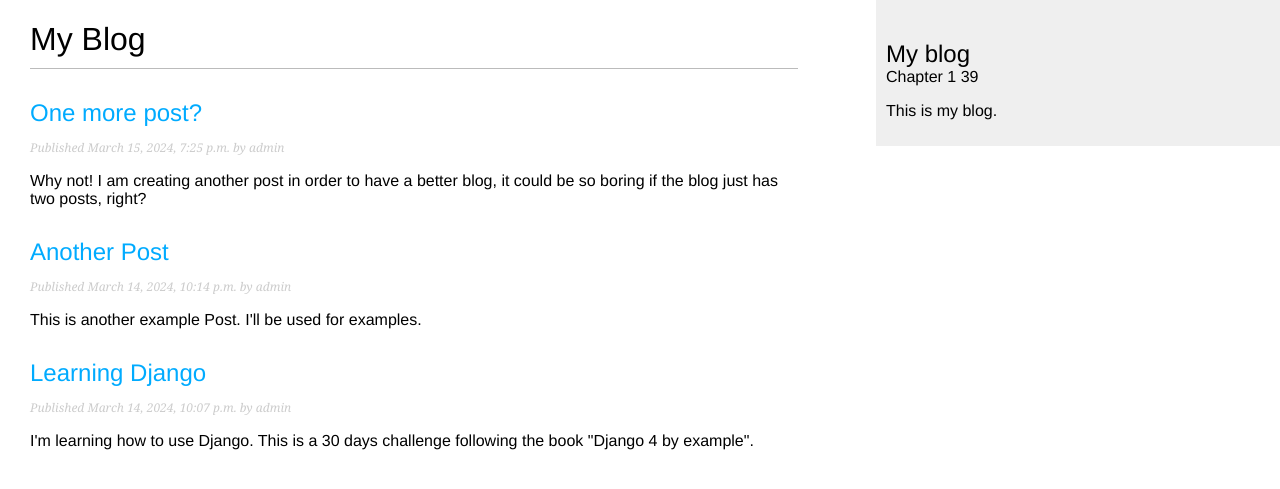
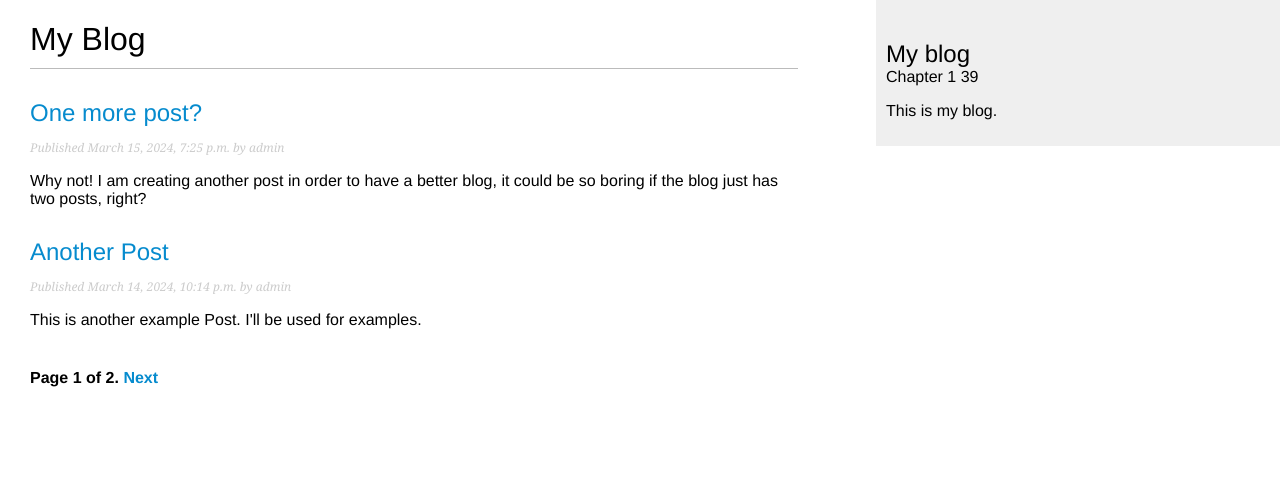
Before and after one commit to jaivalos-dev/Reto-Django-en-30-dias, a Django app: page /blog/ in a window 1280 px wide. Shown: the top 489 px of the page. Run offline with Django 4.2, Linux system fonts and the light colour scheme; data comes from the database, SQL or seed files in the repository; both versions use the stored data as it was after the commit.

Commit message:
Tercer dia vamosssssssssss

```diff
--- a/mysite/blog/models.py
+++ b/mysite/blog/models.py
@@ -1,6 +1,7 @@
 from django.db import models
 from django.utils import timezone
 from django.contrib.auth.models import User
+from django.urls import reverse
 
 class PublishedManager(models.Manager):
     def get_queryset(self):
@@ -15,7 +16,7 @@ class Post(models.Model):
         PUBLISHED = 'PB', 'Published'
 
     title = models.CharField(max_length=250)
-    slug = models.SlugField(max_length=250)
+    slug = models.SlugField(max_length=250, unique_for_date='publish')
     author = models.ForeignKey(User, on_delete=models.CASCADE, related_name='blog_posts')
     body = models.TextField()
     publish = models.DateTimeField(default=timezone.now)
@@ -34,3 +35,6 @@ class Post(models.Model):
 
     def __str__(self):
         return self.title
+
+    def get_absolute_url(self):
+        return reverse('blog:post_detail', args=[self.publish.year, self.publish.month, self.publish.day, self.slug])
--- a/mysite/blog/static/css/blog.css
+++ b/mysite/blog/static/css/blog.css
@@ -5,7 +5,7 @@ body {
 }
 
 a {
-    color:#00abff;
+    color:#068bce;
     text-decoration:none;
 }
 
--- a/mysite/blog/templates/blog/post/list.html
+++ b/mysite/blog/templates/blog/post/list.html
@@ -7,7 +7,7 @@
 
 {% for post in posts %}
     <h2>
-        <a href="{% url 'blog:post_detail' post.id %}">
+        <a href="{{ post.get_absolute_url }}">
             {{ post.title }}
         </a>
     </h2>
@@ -16,5 +16,5 @@
     </p>
     {{ post.body|truncatewords:30|linebreaks }}
 {% endfor %}
-
+{% include "pagination.html" with page=page_obj %}
 {% endblock %}
--- /dev/null
+++ b/mysite/blog/templates/pagination.html
@@ -0,0 +1,20 @@
+
+<div class="pagination">
+
+    <span class="step-links">
+
+        {% if page.has_previous %}
+            <a href="?page={{ page.previous_page_number }}">Previous</a>
+        {% endif %}
+
+        <span class="current">
+            Page {{ page.number }} of {{ page.paginator.num_pages }}.
+        </span>
+
+        {% if page.has_next %}
+        <a href="?page={{ page.next_page_number }}">Next</a>
+        {% endif %}
+
+    </span>
+
+</div>
--- a/mysite/blog/urls.py
+++ b/mysite/blog/urls.py
@@ -3,6 +3,6 @@ from . import views
 
 app_name = 'blog'
 urlpatterns = [
-    path('', views.post_list, name='post_list'),
-    path('<int:id>/', views.post_detail, name='post_detail'),
+    path('', views.PostListView.as_view(), name='post_list'),
+    path('<int:year>/<int:month>/<int:day>/<slug:post>/', views.post_detail, name='post_detail'),
 ]
--- a/mysite/blog/views.py
+++ b/mysite/blog/views.py
@@ -1,16 +1,59 @@
 from django.shortcuts import render, get_object_or_404
 from .models import Post
-from django.http import HttpResponse, Http404
+from .forms import EmailPostForm
 
-def post_list(request):
-    posts = Post.published.all()
-    return render(request, 'blog/post/list.html', {
-        'posts': posts
+from django.core.paginator import Paginator, EmptyPage, PageNotAnInteger
+from django.views.generic import ListView
+
+
+class PostListView(ListView):
+    queryset = Post.published.all()
+    context_object_name = 'posts'
+    paginate_by = 2
+    template_name = 'blog/post/list.html'
+
+
+"""
+Alternative post list view
+"""
+    # def post_list(request):
+    #     post_list = Post.published.all()
+    #     # Pagination with 3 posts per page
+    #     paginator = Paginator(post_list, 2)
+    #     page_number = request.GET.get('page', 1)
+
+    #     try:
+    #         posts = paginator.page(page_number)
+    #     except EmptyPage:
+    #         posts = paginator.page(paginator.num_pages)
+    #     except PageNotAnInteger:
+    #         posts = paginator.page(1)
+
+    #     return render(request, 'blog/post/list.html', {
+    #         'posts': posts
+    #     })
+
+
+def post_detail(request, year, month, day, post):
+    post = get_object_or_404(Post, status=Post.Status.PUBLISHED, slug=post, publish__year=year, publish__month=month, publish__day=day)
+
+    return render(request, 'blog/post/detail.html', {
+        'post': post
     })
 
 
-def post_detail(request, id):
-    post = get_object_or_404(Post, id=id, status=Post.Status.PUBLISHED)
-    return render(request, 'blog/post/detail.html', {
-        'post': post
+def post_share(request, post_id):
+
+    post = get_object_or_404(Post, id=post_id, status=Post.Status.PUBLISHED)
+
+    if request.method == 'POST':
+        form = EmailPostForm(request.POST)
+        if form.is_valid():
+            cd = form.cleaned_data
+    else:
+        form = EmailPostForm()
+
+    return render(request, 'blog/post/share.html', {
+        'post': post,
+        'form': form
     })
```
Also changed, not shown: mysite/blog/forms.py (added, +8 -0 lines), mysite/mysite/settings.py (+8 -0 lines), mysite/blog/migrations/0002_alter_post_slug.py (added), mysite/db.sqlite3.
